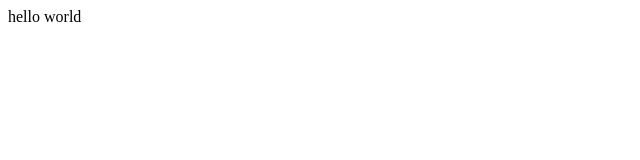
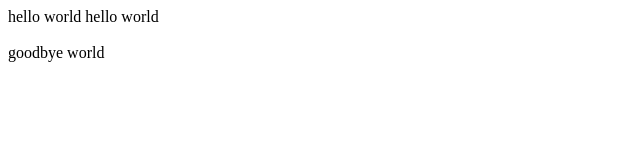
Before and after one commit to jberkman15/twine, a plain HTML site: page index.html in a window 1280 px wide. Shown: the whole page, without its empty margins (0-640 px from the left). Drawn offline with Linux system fonts and the light colour scheme.

Commit message:
Update index.html

```diff
--- a/index.html
+++ b/index.html
@@ -3,3 +3,15 @@
 hello world
 
 </html>
+
+<html>
+  <head>
+    <style>
+    </style>
+  </head>
+  <body>
+   hello world
+    <br><br>
+   goodbye world
+  </body>
+</html>
```
